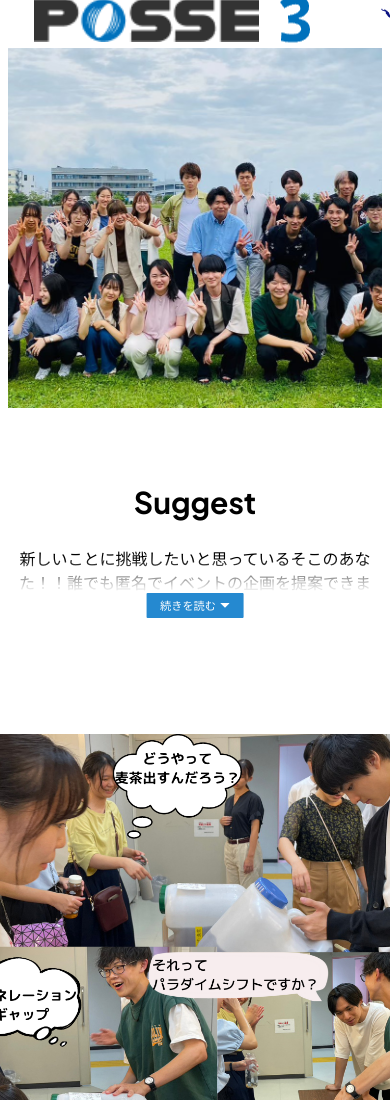
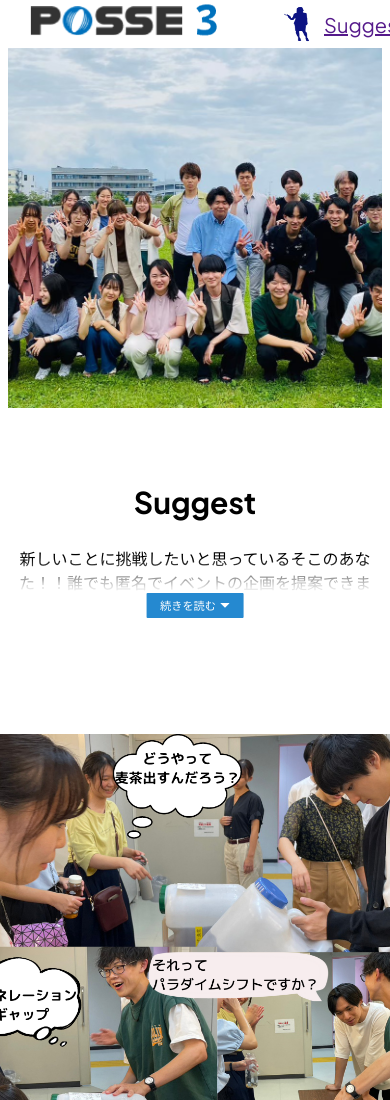
Before and after one commit to posse-ap/posse3-hackathon-202309-team4C, a plain HTML site: page index.html in a window 390 px wide. Shown: the top 1100 px of the page. Drawn offline with Linux system fonts and the light colour scheme; a web font is replaced by a local one.

Commit message:
ヘッダーのレスポンシブ更新

```diff
--- a/assets/css/sp/style.css
+++ b/assets/css/sp/style.css
@@ -4,6 +4,14 @@
     /*header*/
 .header{
 height: 48px;
+}
+.header-logo{
+    width: 200px;
+}
+
+.suggest-logo{
+    height: 35px;
+    width: 25px;
 }
     /*mainvisual*/
 .mainvisual-img{
--- a/index.html
+++ b/index.html
@@ -29,7 +29,7 @@
           <li class="header-ListItem"><a href="">
             <div class="header-suggest-container">
             <div class="suggest-img">
-                <img src="./assets/img/bluewoman.png" style="display: block;" alt="" width="30px" height="50px">
+                <img src="./assets/img/bluewoman.png" class="suggest-logo" style="display: block;" alt="" width="30px" height="50px">
             </div>
             <p class="suggest-text">Suggest</p>
         </div>
```
